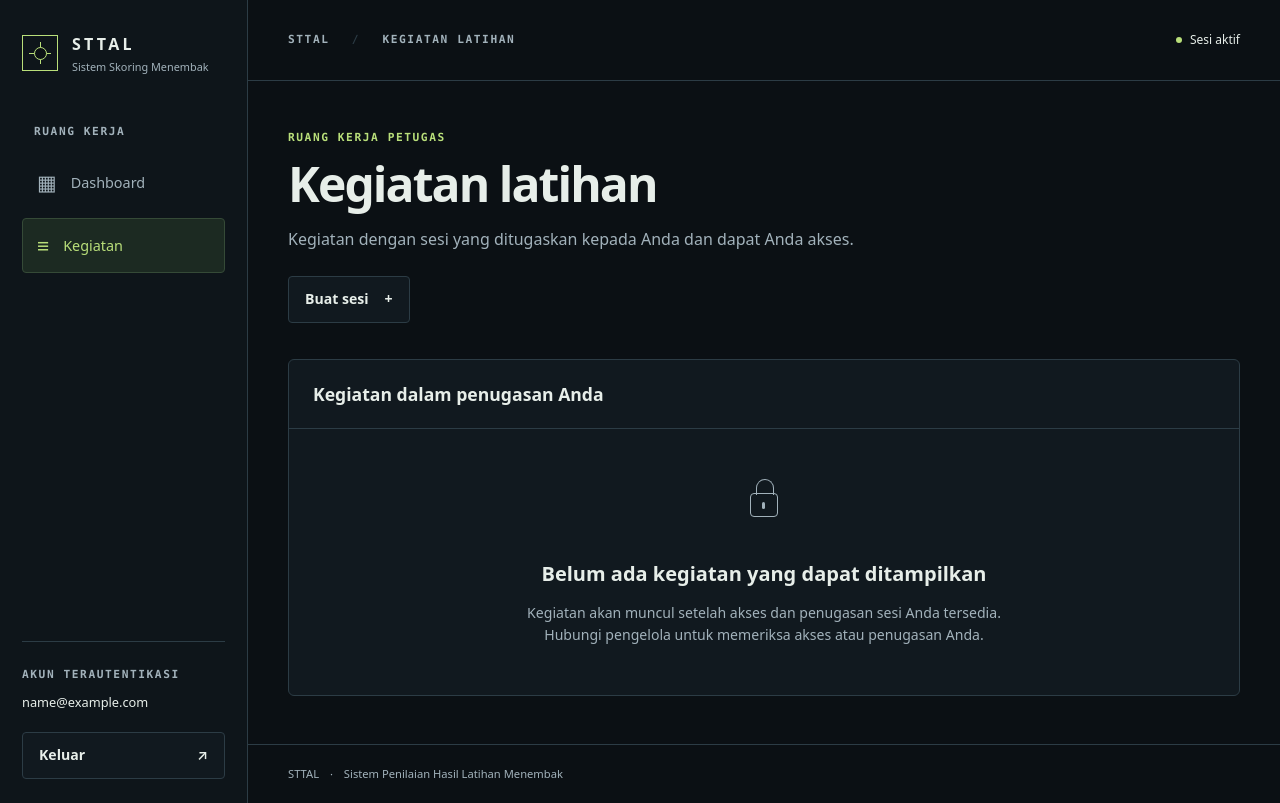
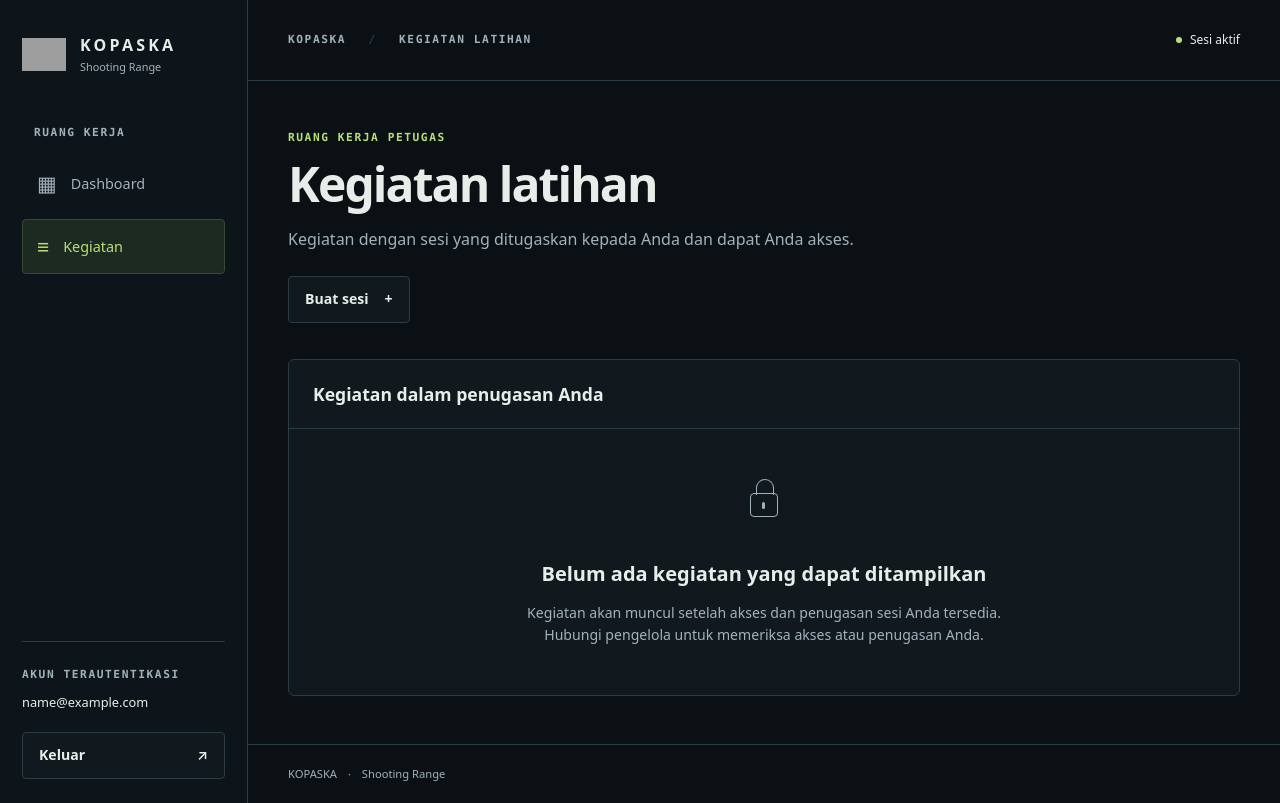
Before and after one commit to dwisiswomunandar/TA-Sistem-Skoring-Menembak, a Django app: page /activities/ in a window 1280 px wide. Run offline with Django 5.2, Linux system fonts and the light colour scheme; the visitor is signed in with stand-in values (Sample User, id 1); data comes from the database, SQL or seed files in the repository; data that the repository does not hold is empty; grey boxes are pictures that could not be loaded.

Commit message:
style(ui): rebrand web interface as KOPASKA Shooting Range

```diff
--- a/src/django-app/static/ui/app.css
+++ b/src/django-app/static/ui/app.css
@@ -164,3 +164,18 @@ dd .status-dot { margin-right: 6px; }
 @media (prefers-reduced-motion: no-preference) {
   .button, .nav-link { transition: background-color .15s ease; }
 }
+
+/* KOPASKA brand logo. Keep the image contained and retain the shared layout. */
+.brand-mark-logo {
+  width: 44px;
+  height: 44px;
+  border: 0;
+}
+.brand-mark-logo::before,
+.brand-mark-logo::after { display: none; }
+.brand-mark-logo img {
+  display: block;
+  width: 100%;
+  height: 100%;
+  object-fit: contain;
+}
--- a/src/django-app/templates/registration/login.html
+++ b/src/django-app/templates/registration/login.html
@@ -7,7 +7,7 @@
     <section class="login-intro" aria-labelledby="intro-heading">
       <p class="eyebrow accent">Sistem penilaian latihan</p>
       <h1 id="intro-heading">Ketelitian dalam<br>setiap penilaian.</h1>
-      <p class="muted">Ruang kerja petugas untuk Sistem Penilaian Hasil Latihan Menembak STTAL.</p>
+      <p class="muted">Ruang kerja petugas untuk pengelolaan dan penilaian latihan menembak KOPASKA.</p>
       <div class="target-art" aria-hidden="true"><span></span></div>
     </section>
     <section class="panel login-panel" aria-labelledby="login-heading">
@@ -31,6 +31,6 @@
       <p class="login-note">Akses sesuai kewenangan akun. Hubungi pengelola jika Anda membutuhkan bantuan masuk.</p>
     </section>
   </main>
-  <footer class="login-footer">STTAL <span aria-hidden="true">·</span> Sistem Penilaian Hasil Latihan Menembak</footer>
+  <footer class="login-footer">KOPASKA <span aria-hidden="true">·</span> Shooting Range</footer>
 </div>
 {% endblock %}
--- a/src/django-app/templates/ui/base.html
+++ b/src/django-app/templates/ui/base.html
@@ -5,7 +5,7 @@
   <meta charset="utf-8">
   <meta name="viewport" content="width=device-width, initial-scale=1">
   <meta name="color-scheme" content="dark">
-  <title>{% block title %}Pusat kendali{% endblock %} · STTAL</title>
+  <title>{% block title %}Pusat kendali{% endblock %} · KOPASKA Shooting Range</title>
   <link rel="stylesheet" href="{% static 'ui/app.css' %}">
 </head>
 <body>
--- a/src/django-app/templates/ui/brand.html
+++ b/src/django-app/templates/ui/brand.html
@@ -1,2 +1,5 @@
-<span class="brand-mark" aria-hidden="true"><span></span></span>
-<span class="brand-copy"><strong>STTAL</strong><span>Sistem Skoring Menembak</span></span>
+{% load static %}
+<span class="brand-mark brand-mark-logo">
+  <img src="{% static 'ui/img/logo-kopaska.png' %}" alt="Logo KOPASKA" width="44" height="44">
+</span>
+<span class="brand-copy"><strong>KOPASKA</strong><span>Shooting Range</span></span>
--- a/src/django-app/templates/ui/layout.html
+++ b/src/django-app/templates/ui/layout.html
@@ -2,7 +2,7 @@
 {% block body %}
 <div class="app-shell">
   <aside class="sidebar" aria-label="Panel navigasi">
-    <a class="brand" href="{% url 'dashboard' %}" aria-label="STTAL · Beranda">{% include "ui/brand.html" %}</a>
+    <a class="brand" href="{% url 'dashboard' %}" aria-label="KOPASKA · Beranda">{% include "ui/brand.html" %}</a>
     <div class="navigation">
       <p class="eyebrow nav-label">Ruang kerja</p>
       <nav aria-label="Navigasi utama">
@@ -21,14 +21,14 @@
   </aside>
   <div class="workspace">
     <header class="topbar">
-      <span class="eyebrow">STTAL <span class="separator" aria-hidden="true">/</span> {% block workspace_label %}Pusat kendali{% endblock %}</span>
+      <span class="eyebrow">KOPASKA <span class="separator" aria-hidden="true">/</span> {% block workspace_label %}Pusat kendali{% endblock %}</span>
       <span class="session-badge"><span class="status-dot" aria-hidden="true"></span> Sesi aktif</span>
     </header>
     <main id="main-content" class="main-content" tabindex="-1">
       {% include "ui/messages.html" %}
       {% block content %}{% endblock %}
     </main>
-    <footer class="workspace-footer">STTAL <span aria-hidden="true">·</span> Sistem Penilaian Hasil Latihan Menembak</footer>
+    <footer class="workspace-footer">KOPASKA <span aria-hidden="true">·</span> Shooting Range</footer>
   </div>
 </div>
 {% endblock %}
```
